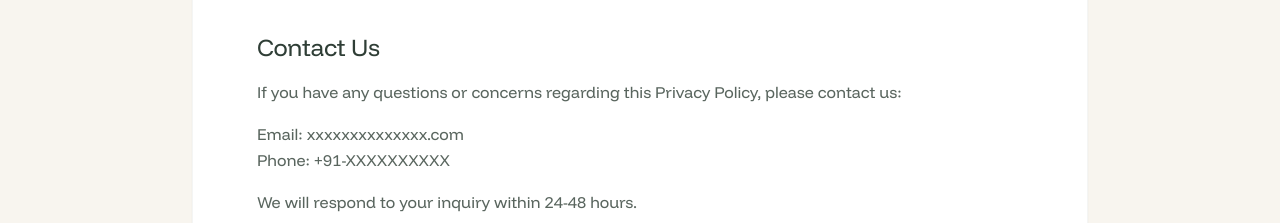
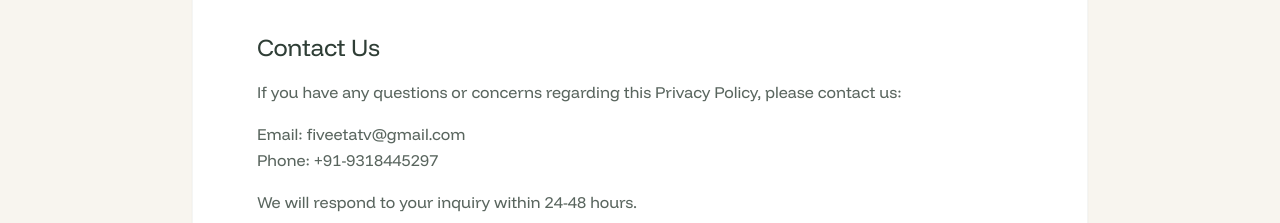
Before and after one commit to fiveetatv/fiveetatv, a Next.js app: page /privacy-policy in a window 1280 px wide. Shown: the part 2980-3203 px from the top of the page. Built offline with nearby package versions, Linux system fonts and the light colour scheme; no server answers.

Commit message:
finaleseset commit

```diff
--- a/app/privacy-policy/page.jsx
+++ b/app/privacy-policy/page.jsx
@@ -118,8 +118,8 @@ export default function PrivacyPolicyPage() {
             <h3 className="text-2xl font-display text-[#2F3E36]">Contact Us</h3>
             <p>If you have any questions or concerns regarding this Privacy Policy, please contact us:</p>
             <p>
-              <strong>Email:</strong> xxxxxxxxxxxxxx.com<br />
-              <strong>Phone:</strong> +91-XXXXXXXXXX
+              <strong>Email:</strong> fiveetatv@gmail.com<br />
+              <strong>Phone:</strong> +91-9318445297
             </p>
             <p>We will respond to your inquiry within 24-48 hours.</p>
           </div>
```
